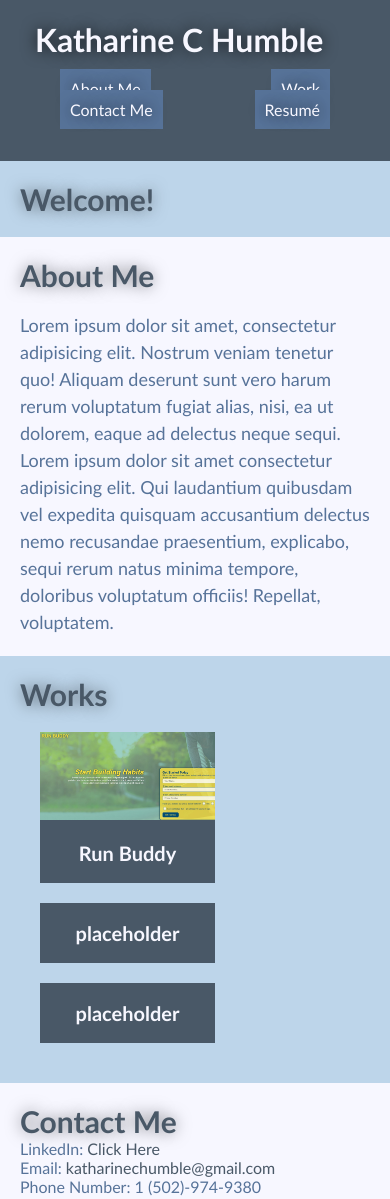
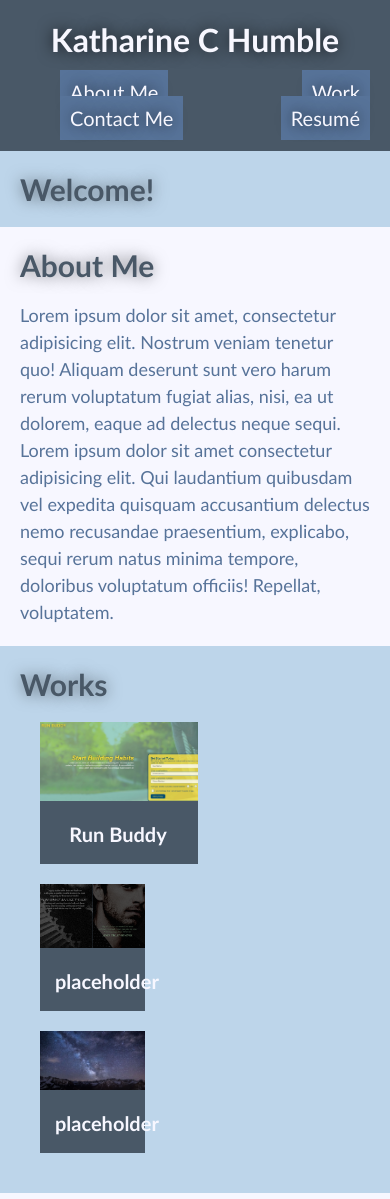
Before and after one commit to katharinechumble/katharinechumble.github.io, a plain HTML site: page index.html in a window 390 px wide. Shown: the top 1199 px of the page. Drawn offline with Linux system fonts and the light colour scheme.

Commit message:
added media queries and adjusted flex sizes

```diff
--- a/assets/css/stylesheet.css
+++ b/assets/css/stylesheet.css
@@ -147,11 +147,29 @@ section h2 {
 }
 .work-card {
     margin: 20px;
-    flex: 1;
+    flex: 0;
     background: var(--secondary-color);
     color: var(--tertiary-color);
     align-items: center;
-    width: 50%;
+    width: 30%;
+    font-weight: lighter;
+}
+
+.run-buddy {
+    flex: 1;
+    width: 45%;
+    background: var(--secondary-color);
+    color: var(--tertiary-color);
+    font-weight: lighter;
+    margin: 20px;
+    align-items: center;
+}
+
+.run-buddy h3 {
+    text-align: center;
+    font-size: 20px;
+    padding: 15px;
+    line-height: 1.5;
 }
 
 .work-card h3{
@@ -161,8 +179,13 @@ section h2 {
     line-height: 1.5;
 }
 
+.run-buddy img {
+    width: 100%;
+}
+
 .work-card img {
     width: 100%;
+    height: auto;
 }
 
 .work-card:hover {
@@ -217,3 +240,37 @@ section h2 {
     color: var(--primary-color);
     background: var(--tertiary-color);
 }
+
+/* end resume section */
+/* Media Queries section begin */
+@media screen and (max-width: 980px){
+    header {
+        /* this will be applied on any screen smaller than 980px */
+        padding-bottom: 0;
+        justify-content: center;
+        position: relative;
+    }
+    header h1 {
+        width: 100%;
+        text-align: center;
+    }
+    header nav ul {
+        margin-top: 20px;
+        width: 100%;
+        justify-content: center;
+    }
+    header nav ul li a {
+        font-size: 20px;
+    }
+    footer h2 {
+        text-align: center;
+        width: 100%;
+    }
+    section h3 {
+        width: 80%;
+    }
+    .works {
+        flex: 0 70%;
+    }
+
+}
--- a/index.html
+++ b/index.html
@@ -58,16 +58,18 @@
       <div class="flex-row">
         <h2>Works</h2>
         <div class="works">
-          <article class="work-card">
+          <article class="run-buddy">
             <a href="https://katharinechumble.github.io/run-buddy/">
               <img src="./assets/imgs/run-buddy.jpg" alt="Run Buddy Landing Page" />
               </a>
             <h3>Run Buddy</h3>
           </article>
           <article class="work-card">
+            <img src="./assets/imgs/placeholder1.png" alt="Placeholder" />
             <h3>placeholder</h3>
           </article>
           <article class="work-card">
+            <img src="./assets/imgs/placeholder2.jpg" alt="Run Buddy Landing Page" />
             <h3>placeholder</h3>
           </article>
         </div>
```
Also changed, not shown: assets/imgs/placeholder1.png (added), assets/imgs/placeholder2.jpg (added).
